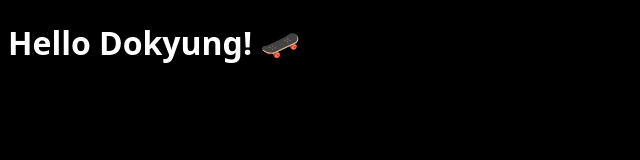
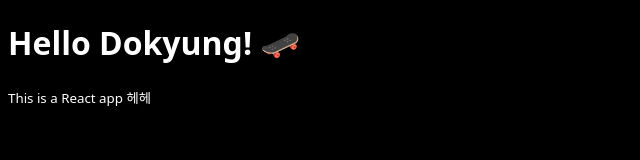
Before and after one commit to poser-lol/poser.lol, a JavaScript app: page / in a window 1280 px wide. Shown: the top 160 px of the page, without its empty margins (0-640 px from the left). Built offline with nearby package versions, Linux system fonts and the light colour scheme.

Commit message:
Update code

```diff
--- a/src/App.js
+++ b/src/App.js
@@ -1,3 +1,8 @@
 export function App() {
-    return <h1>Hello Dokyung! 🛹</h1>;
+    return (
+        <div>
+            <h1>Hello Dokyung! 🛹</h1>
+            <small>This is a React app 헤헤</small>
+        </div>
+    );
 }
```
